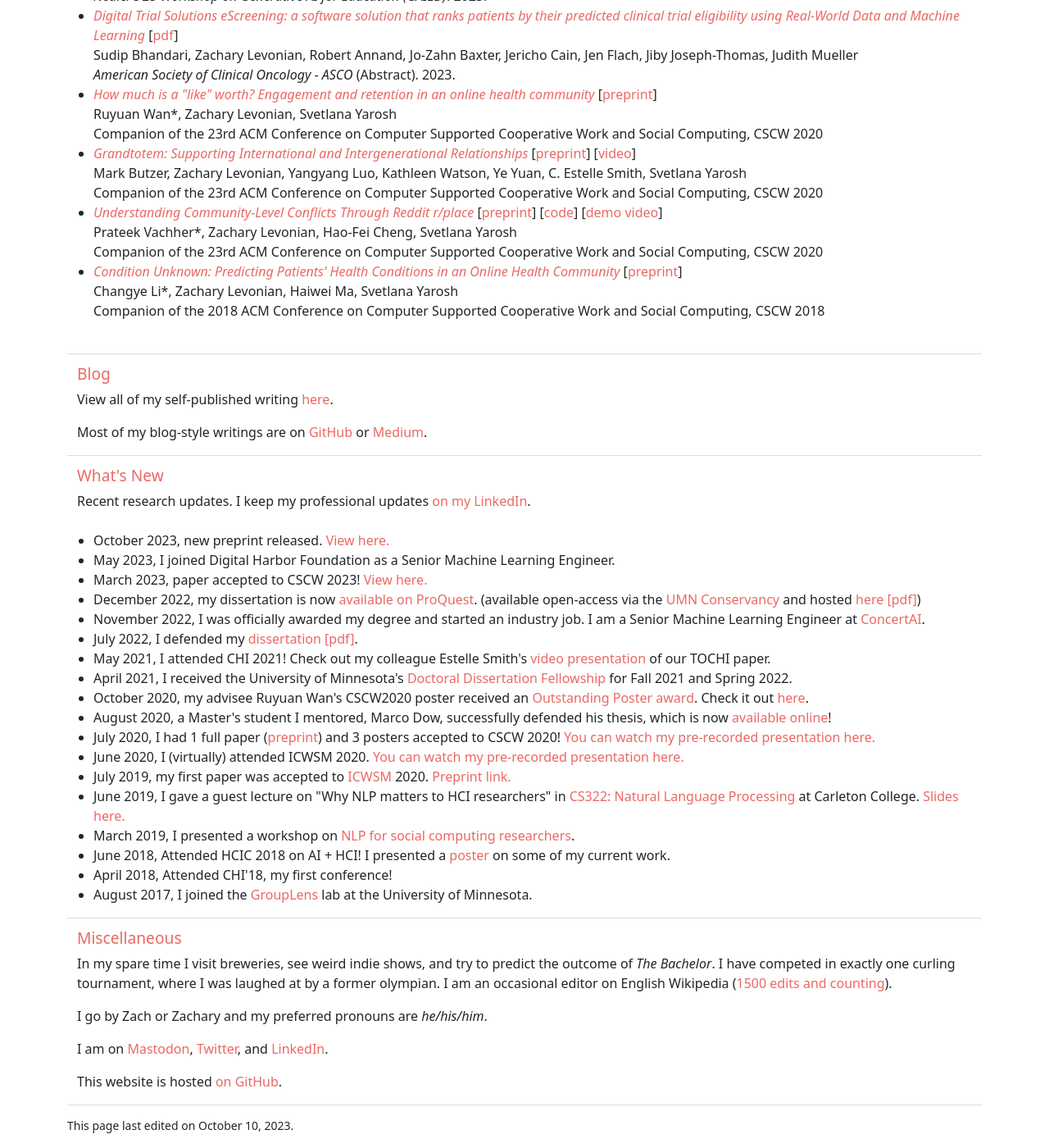
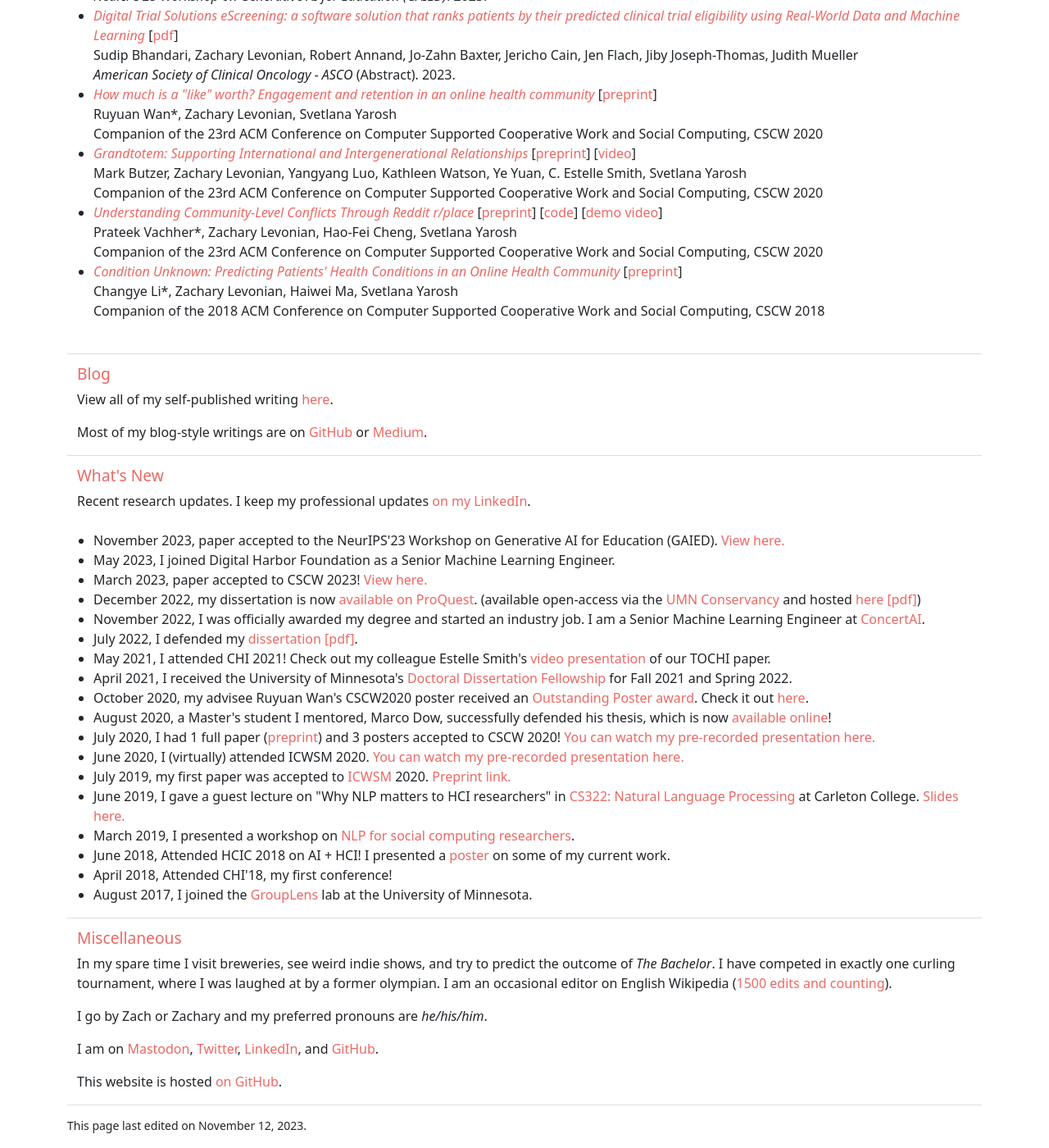
Before and after one commit to levon003/levon003.github.io, a Jekyll site: the page index.html, which Jekyll copies as it is, in a window 1280 px wide and 1400 px high, scrolled down 2122 px. Shown: the whole window at 82% size. Built offline with Jekyll 4.4.1, drawn with Linux system fonts in a browser that asks for light colours.

Commit message:
Website tweaks

```diff
--- a/index.html
+++ b/index.html
@@ -423,7 +420,7 @@
                 <li style="list-style: none"><br>
                 </li>
                 <li>
-                    October 2023, new preprint released. <a href="https://arxiv.org/abs/2310.03184">View here.</a>
+                    November 2023, paper accepted to the NeurIPS'23 Workshop on Generative AI for Education (GAIED). <a href="https://arxiv.org/abs/2310.03184">View here.</a>
                 </li>
                 <li>
                     May 2023, I joined Digital Harbor Foundation as a Senior Machine Learning Engineer.
@@ -557,8 +554,8 @@
 
             <p>
                 I am on <a rel="me" href="https://hci.social/@zwlevonian">Mastodon</a>, <a rel="me"
-                    href="https://twitter.com/zwlevonian">Twitter</a>, and <a
-                    href="https://www.linkedin.com/in/zachary-levonian-376b56a0/">LinkedIn</a>.
+                    href="https://twitter.com/zwlevonian">Twitter</a>, <a rel="me"
+                    href="https://www.linkedin.com/in/zachary-levonian-376b56a0/">LinkedIn</a>, and <a rel="me" href="https://github.com/levon003">GitHub</a>.
             </p>
 
             <p>
@@ -566,7 +563,7 @@
             </p>
         </div>
 
-        <p><small>This page last edited on October 10, 2023.</small>
+        <p><small>This page last edited on November 12, 2023.</small>
         </p>
     </div>
 </body>
```
Also changed, not shown: other parts of index.html (+1 -4 lines).
